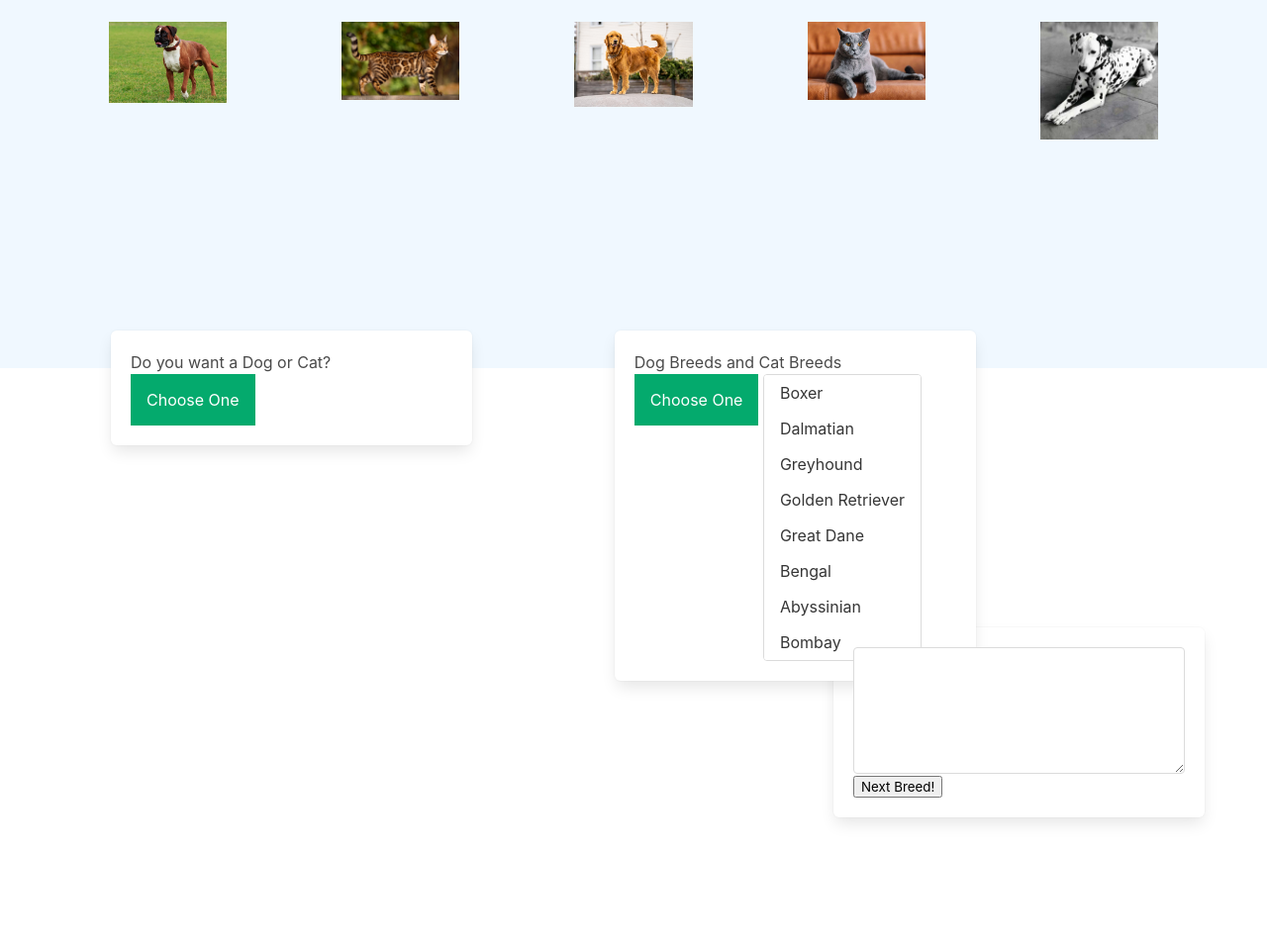
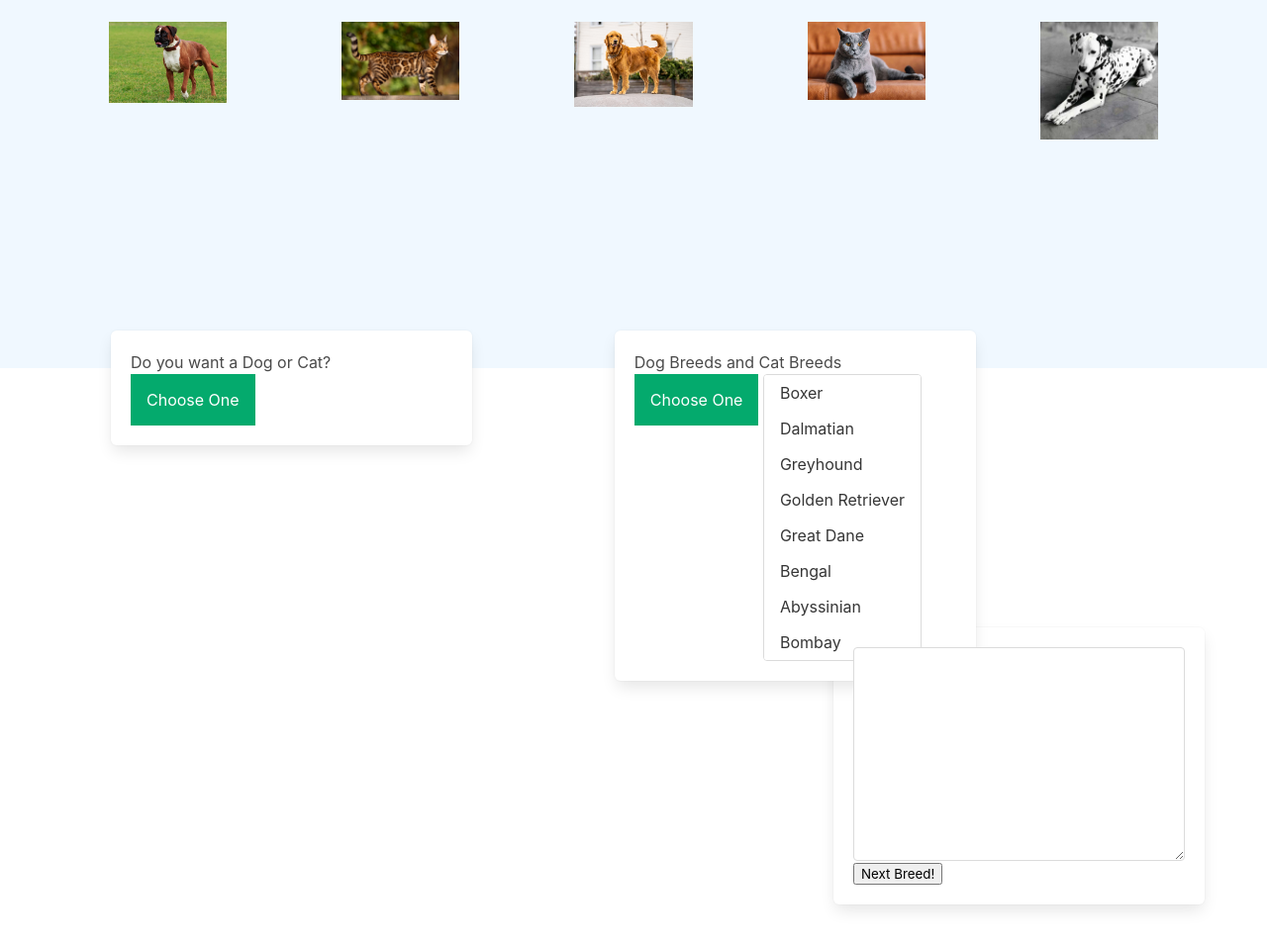
Before and after one commit to zencoh/DogandCatSearchEngine, a plain HTML site: page index.html in a window 1280 px wide. Shown: the part 90-1048 px from the top of the page at 99% size. Drawn offline with nearby package versions, Linux system fonts and the light colour scheme; no server answers.

Commit message:
sizes of textarea

```diff
--- a/index.html
+++ b/index.html
@@ -98,7 +98,7 @@
       <div class="column is-4 pb-6 mb-6">
         <div class="box ">
           <div class="control">
-            <textarea class="textarea" readonly></textarea>
+            <textarea class="textarea" rows="8" readonly></textarea>
           </div>
           <button type="button">Next Breed!</button>
           </div>
```
